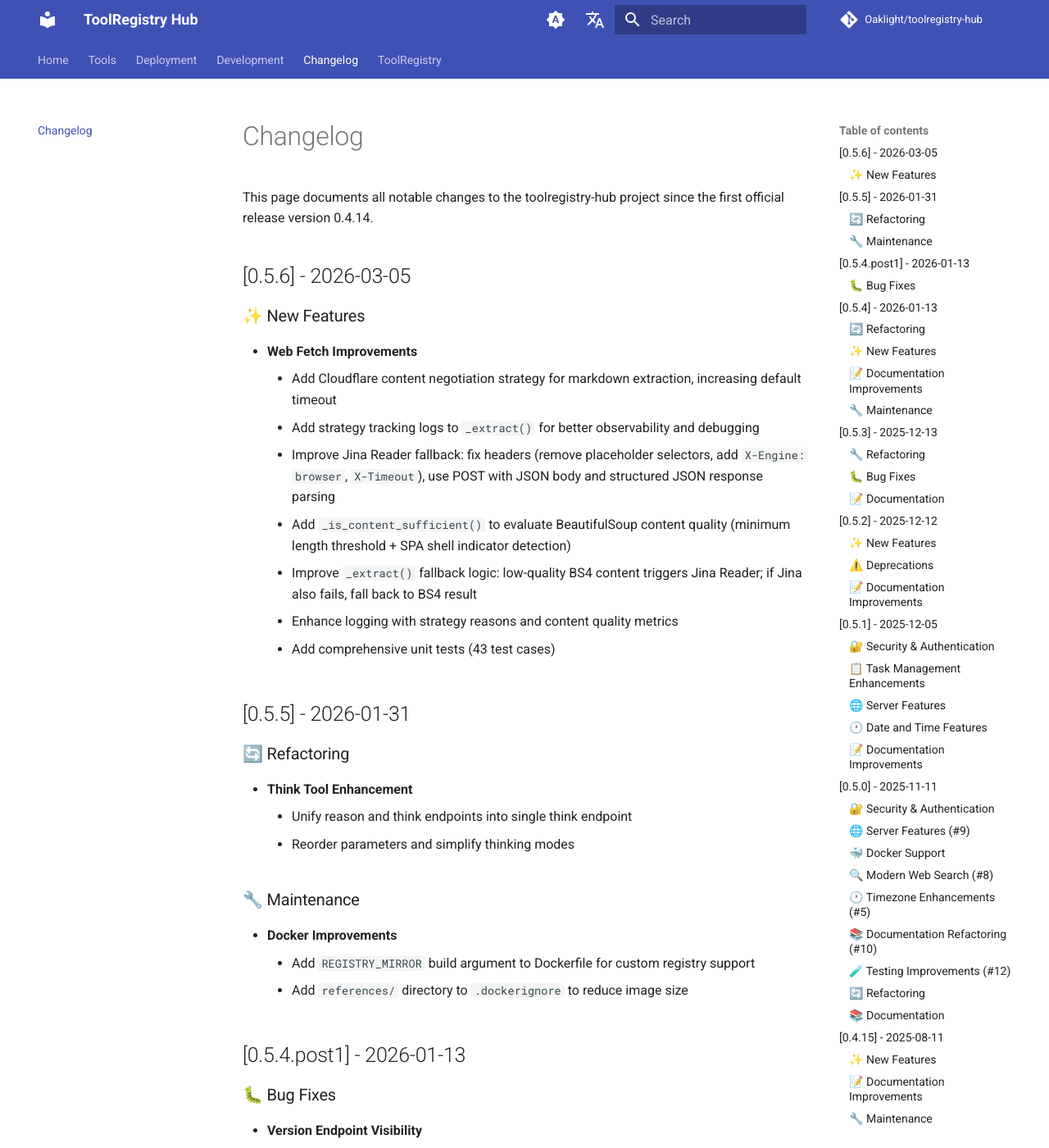
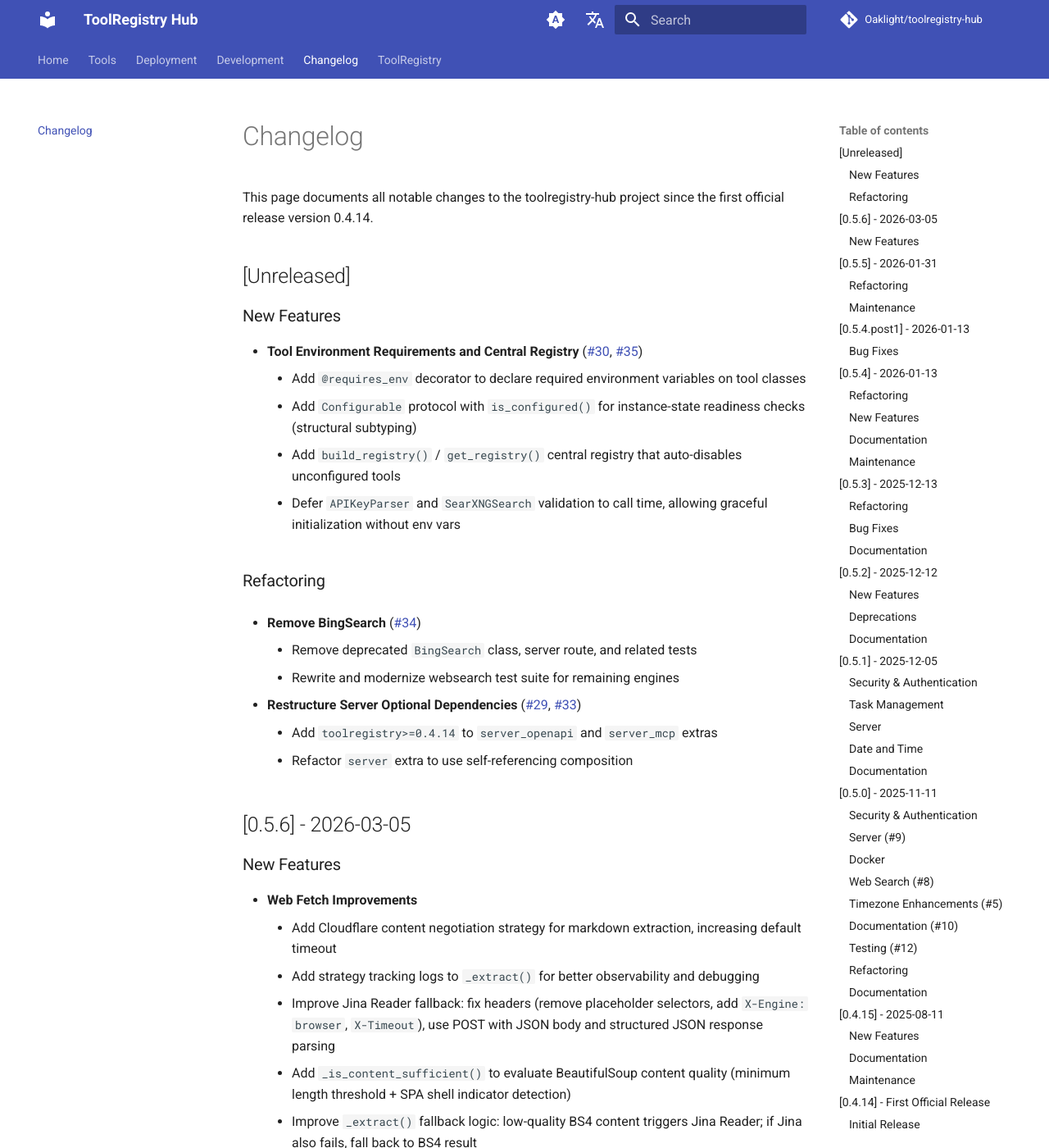
Before and after one commit to Oaklight/toolregistry-hub, an MkDocs documentation site: the page built from docs/changelog.md, in a window 1280 px wide and 1400 px high. Shown: the whole window at 82% size. Built offline with MkDocs 1.6.1 and Material for MkDocs 9.7.7, drawn with Linux system fonts in a browser that asks for light colours; comment, search, counter and statistics services are not loaded; some of the changed text lies outside the part shown.

Commit message:
docs: update changelog with unreleased changes since v0.5.6, remove emojis
Add Unreleased section organized by issue/PR for changes since v0.5.6.
Remove all emojis from changelog for a professional tone.

```diff
--- a/docs/changelog.md
+++ b/docs/changelog.md
@@ -10,9 +10,29 @@ author: Oaklight
 
 This page documents all notable changes to the toolregistry-hub project since the first official release version 0.4.14.
 
+## [Unreleased]
+
+### New Features
+
+- **Tool Environment Requirements and Central Registry** ([#30](https://github.com/Oaklight/toolregistry-hub/issues/30), [#35](https://github.com/Oaklight/toolregistry-hub/pull/35))
+	- Add `@requires_env` decorator to declare required environment variables on tool classes
+	- Add `Configurable` protocol with `is_configured()` for instance-state readiness checks (structural subtyping)
+	- Add `build_registry()` / `get_registry()` central registry that auto-disables unconfigured tools
+	- Defer `APIKeyParser` and `SearXNGSearch` validation to call time, allowing graceful initialization without env vars
+
+### Refactoring
+
+- **Remove BingSearch** ([#34](https://github.com/Oaklight/toolregistry-hub/pull/34))
+	- Remove deprecated `BingSearch` class, server route, and related tests
+	- Rewrite and modernize websearch test suite for remaining engines
+
+- **Restructure Server Optional Dependencies** ([#29](https://github.com/Oaklight/toolregistry-hub/issues/29), [#33](https://github.com/Oaklight/toolregistry-hub/pull/33))
+	- Add `toolregistry>=0.4.14` to `server_openapi` and `server_mcp` extras
+	- Refactor `server` extra to use self-referencing composition
+
 ## [0.5.6] - 2026-03-05
 
-### ✨ New Features
+### New Features
 
 - **Web Fetch Improvements**
 	- Add Cloudflare content negotiation strategy for markdown extraction, increasing default timeout
@@ -25,13 +45,13 @@ This page documents all notable changes to the toolregistry-hub project since th
 
 ## [0.5.5] - 2026-01-31
 
-### 🔄 Refactoring
+### Refactoring
 
 - **Think Tool Enhancement**
 	- Unify reason and think endpoints into single think endpoint
 	- Reorder parameters and simplify thinking modes
 
-### 🔧 Maintenance
+### Maintenance
 
 - **Docker Improvements**
 	- Add `REGISTRY_MIRROR` build argument to Dockerfile for custom registry support
@@ -39,7 +59,7 @@ This page documents all notable changes to the toolregistry-hub project since th
 
 ## [0.5.4.post1] - 2026-01-13
 
-### 🐛 Bug Fixes
+### Bug Fixes
 
 - **Version Endpoint Visibility**
 	- Hide version endpoints (`/version/` and `/version/check`) from OpenAPI documentation using `include_in_schema=False`
@@ -48,7 +68,7 @@ This page documents all notable changes to the toolregistry-hub project since th
 
 ## [0.5.4] - 2026-01-13
 
-### 🔄 Refactoring
+### Refactoring
 
 - **Unified Cognitive Tools Architecture**
 	- Consolidate reason and think endpoints into single think endpoint, combining structured reasoning and exploratory thinking
@@ -58,7 +78,7 @@ This page documents all notable changes to the toolregistry-hub project since th
 	- Refactor test suite with comprehensive coverage of all thinking modes and parameter combinations
 	- Update documentation to reflect "recall + think" dual-tool cognitive architecture
 
-### ✨ New Features
+### New Features
 
 - **PyPI Version Check & Update Notifications**
 	- Add comprehensive PyPI version checking system, inspired by argo-proxy implementation
@@ -75,7 +95,7 @@ This page documents all notable changes to the toolregistry-hub project since th
 	- Implement centered alignment and consistent border styling (80-char width)
 	- Display banner on CLI startup with show_banner=False parameter to disable
 
-### 📝 Documentation Improvements
+### Documentation
 
 - **Time-Sensitive Query Guidance for Web Search**
 	- Add IMPORTANT note in all websearch class docstrings
@@ -88,7 +108,7 @@ This page documents all notable changes to the toolregistry-hub project since th
 	- Expand parameter documentation with timezone format examples
 	- Route descriptions directly reference method docstrings for better consistency
 
-### 🔧 Maintenance
+### Maintenance
 
 - **Version Attribute Fix**
 	- Update pyproject.toml to use __version__ attribute instead of version
@@ -97,7 +117,7 @@ This page documents all notable changes to the toolregistry-hub project since th
 
 ## [0.5.3] - 2025-12-13
 
-### 🔧 Refactoring
+### Refactoring
 
 - **Multi-API Key Management System**
 	- Consolidate scattered API key implementations into centralized APIKeyParser utility
@@ -120,7 +140,7 @@ This page documents all notable changes to the toolregistry-hub project since th
 	- Centralize version management with single source of truth in `__init__.py`
 	- Improve build process with setuptools dynamic version support
 
-### 🐛 Bug Fixes
+### Bug Fixes
 
 - **Docker Build Process**
 	- Fix Dockerfile package installation with server extras (fastapi, uvicorn, fastmcp)
@@ -133,7 +153,7 @@ This page documents all notable changes to the toolregistry-hub project since th
 	- Fix type hints in server_core.py and websearch modules
 	- Improve test compatibility and type safety
 
-### 📝 Documentation
+### Documentation
 
 - **Docker Documentation**
 	- Add comprehensive Docker documentation and migration guide
@@ -142,7 +162,7 @@ This page documents all notable changes to the toolregistry-hub project since th
 
 ## [0.5.2] - 2025-12-12
 
-### ✨ New Features
+### New Features
 
 - **Unit Converter API Routes**
 	- Add unit converter API routes
@@ -156,11 +176,11 @@ This page documents all notable changes to the toolregistry-hub project since th
 	- Add Bright Data engines test for Bing and Yandex
 	- Add environment variable support for Bing search proxy
 
-### ⚠️ Deprecations
+### Deprecations
 
 - **Bing Search**: Mark BingSearch as deprecated due to bot detection issues
 
-### 📝 Documentation Improvements
+### Documentation
 
 - Update badge styles in README
 - Add DeepWiki badge to documentation
@@ -169,7 +189,7 @@ This page documents all notable changes to the toolregistry-hub project since th
 
 ## [0.5.1] - 2025-12-05
 
-### 🔐 Security & Authentication
+### Security & Authentication
 
 - **MCP Server Authentication** (#15)
 	- Add Bearer Token authentication support for MCP server
@@ -179,7 +199,7 @@ This page documents all notable changes to the toolregistry-hub project since th
 	- Move token verification to FastAPI global dependencies
 	- Refactor authentication architecture, decoupling routes and authentication concerns
 
-### 📋 Task Management Enhancements
+### Task Management
 
 - **Todo List Tool Enhancements** (#15)
 	- Add Todo List tool with flexible input format support
@@ -190,7 +210,7 @@ This page documents all notable changes to the toolregistry-hub project since th
 	- Add Markdown table generation API endpoint
 	- Improve documentation and type annotations
 
-### 🌐 Server Features
+### Server
 
 - **Architecture Refactoring**
 	- Create `server_core.py` module providing base FastAPI application
@@ -199,7 +219,7 @@ This page documents all notable changes to the toolregistry-hub project since th
 	- Improve router discovery logging logic
 	- Optimize server architecture for better maintainability
 
-### 🕐 Date and Time Features
+### Date and Time
 
 - **API Enhancements**
 	- Add `TimeNowRequest` model for `time_now` endpoint
@@ -207,7 +227,7 @@ This page documents all notable changes to the toolregistry-hub project since th
 	- Maintain backward compatibility with existing timezone name functionality
 	- Improve API documentation structure
 
-### 📝 Documentation Improvements
+### Documentation
 
 - **Project Documentation**
 	- Update project description and README files
@@ -217,7 +237,7 @@ This page documents all notable changes to the toolregistry-hub project since th
 
 ## [0.5.0] - 2025-11-11
 
-### 🔐 Security & Authentication
+### Security & Authentication
 
 - **Multi Bearer Token Authentication** (#11)
 	- Support multiple Bearer tokens via environment variables or file configuration
@@ -227,7 +247,7 @@ This page documents all notable changes to the toolregistry-hub project since th
 	- Enhanced authentication logging and debugging features
 	- New standalone multi-token authentication test suite
 
-### 🌐 Server Features (#9)
+### Server (#9)
 
 - **REST API Server**
 	- New `toolregistry-server` CLI command-line tool
@@ -241,7 +261,7 @@ This page documents all notable changes to the toolregistry-hub project since th
 	- Automatic router discovery and registration mechanism
 	- Recursive router discovery for nested modules
 
-### 🐳 Docker Support
+### Docker
 
 - **Complete Containerized Deployment Solution**
 	- Add Dockerfile for building container images
@@ -251,7 +271,7 @@ This page documents all notable changes to the toolregistry-hub project since th
 	- Add automated build and push Makefile
 	- Optimize `.dockerignore` to reduce image size
 
-### 🔍 Modern Web Search (#8)
+### Web Search (#8)
 
 - **New Search Engine Support**
 
@@ -285,7 +305,7 @@ This page documents all notable changes to the toolregistry-hub project since th
 	- Move legacy search implementations to `websearch_legacy/` directory
 	- Clean up outdated Google search modules
 
-### 🕐 Timezone Enhancements (#5)
+### Timezone Enhancements (#5)
 
 - **Timezone Support**
 
@@ -309,7 +329,7 @@ This page documents all notable changes to the toolregistry-hub project since th
 	- Web search engine usage documentation
 	- API endpoint and configuration instructions
 
-### 🧪 Testing Improvements (#12)
+### Testing (#12)
 
 - **Enhanced Test Coverage**
 	- Add 0.4.16a0 version testing
@@ -317,38 +337,38 @@ This page documents all notable changes to the toolregistry-hub project since th
 	- Timezone functionality unit tests
 	- Web search engine testing
 
-### 🔄 Refactoring
+### Refactoring
 
 - **think_tool**: Simplify think method return type
 	- Change return type from `Dict[str, str]` to `None`
 	- Remove unused typing import for Dict
 	- Remove thought logging return value since it's not used
 
-### 📚 Documentation
+### Documentation
 
 - **Documentation hosting**: Migrate documentation to ReadTheDocs hosting
 
 ## [0.4.15] - 2025-08-11
 
-### ✨ New Features
+### New Features
 
 - **DateTime Tool**: Add DateTime utility for current time retrieval
 - **ThinkTool**: Add reasoning and brainstorming tool providing cognitive processing space for AI tool integration
 
-### 📝 Documentation Improvements
+### Documentation
 
 - Enhance tool descriptions and usage examples
 - Update independence notice and package context
 - Improve README documentation structure
 
-### 🔧 Maintenance
+### Maintenance
 
 - Bump version to 0.4.15
 - Update and optimize dependencies
 
 ## [0.4.14] - First Official Release
 
-### 🎉 Initial Release
+### Initial Release
 
 - Basic tool collection
 - Core functionality implementation
@@ -369,17 +389,17 @@ This project follows [Semantic Versioning](https://semver.org/) specification:
 
 ### Change Type Legend
 
-- 🎉 **New Features** - New functionality or features
-- 🔄 **Refactoring** - Code refactoring without functional changes
-- 🐛 **Bug Fixes** - Error corrections
-- 📚 **Documentation** - Documentation updates
-- 🔐 **Security** - Security-related improvements
-- 🌐 **Server** - Server functionality
-- 🐳 **Docker** - Containerization related
-- 🔍 **Search** - Search functionality related
-- 🕐 **Timezone** - Timezone functionality related
-- 🧪 **Testing** - Testing-related improvements
-- 🔧 **Maintenance** - Maintenance updates
+- **New Features** - New functionality or features
+- **Refactoring** - Code refactoring without functional changes
+- **Bug Fixes** - Error corrections
+- **Documentation** - Documentation updates
+- **Security** - Security-related improvements
+- **Server** - Server functionality
+- **Docker** - Containerization related
+- **Search** - Search functionality related
+- **Timezone** - Timezone functionality related
+- **Testing** - Testing-related improvements
+- **Maintenance** - Maintenance updates
 
 ### Getting Updates
 
```
Also changed, not shown: other parts of docs/changelog.md (+1 -1 lines).
